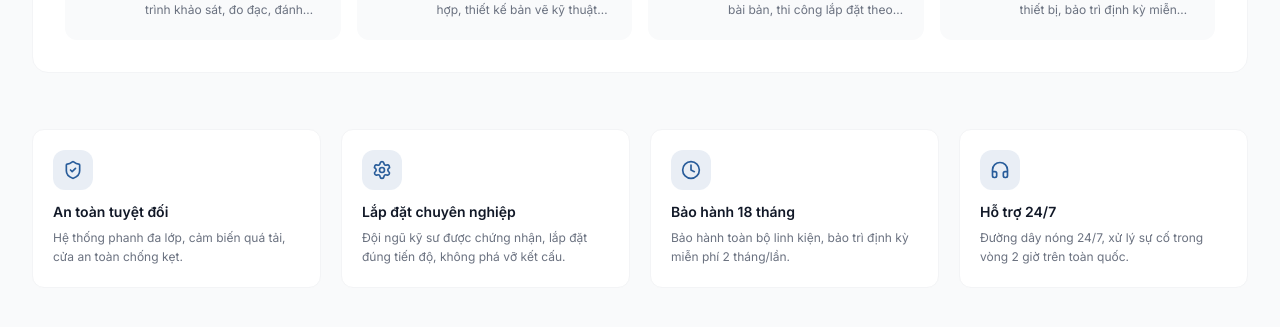
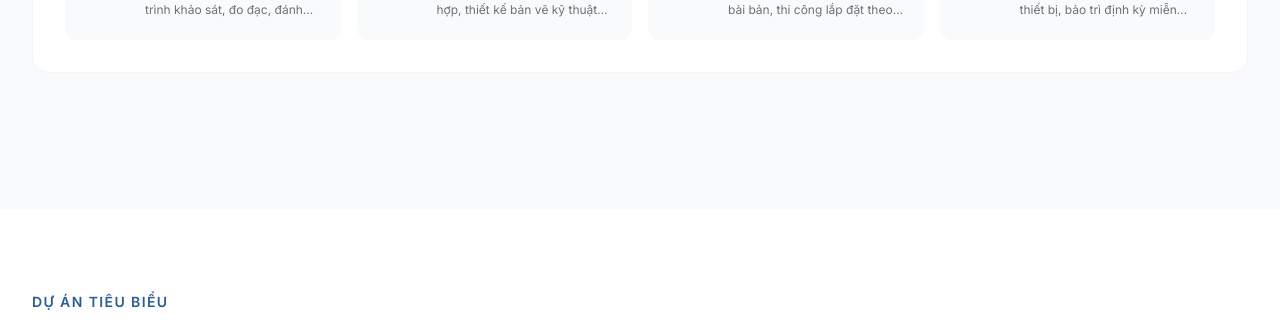
Before and after one commit to HoangDai2/ThangMayHaiPhat, a Next.js app: page / in a window 1280 px wide. Shown: the part 2909-3236 px from the top of the page. Built offline with nearby package versions, Linux system fonts and the light colour scheme; no server answers.

Commit message:
Updated Services.tsx

```diff
--- a/src/components/Services.tsx
+++ b/src/components/Services.tsx
@@ -4,8 +4,6 @@ import {
   Building2,
   ShieldCheck,
   Settings,
-  Clock,
-  Headphones,
   ArrowRight,
   Home,
   Truck,
@@ -32,13 +30,6 @@ const serviceIconMap: Record<string, React.ComponentType<{ size?: number; classN
   wrench: Wrench,
   'shield-check': ShieldCheck,
 };
-
-const features = [
-  { icon: ShieldCheck, title: 'An toàn tuyệt đối', desc: 'Hệ thống phanh đa lớp, cảm biến quá tải, cửa an toàn chống kẹt.' },
-  { icon: Settings, title: 'Lắp đặt chuyên nghiệp', desc: 'Đội ngũ kỹ sư được chứng nhận, lắp đặt đúng tiến độ, không phá vỡ kết cấu.' },
-  { icon: Clock, title: 'Bảo hành 18 tháng', desc: 'Bảo hành toàn bộ linh kiện, bảo trì định kỳ miễn phí 2 tháng/lần.' },
-  { icon: Headphones, title: 'Hỗ trợ 24/7', desc: 'Đường dây nóng 24/7, xử lý sự cố trong vòng 2 giờ trên toàn quốc.' },
-];
 
 export default function Services() {
   const { products } = useProductsData();
@@ -146,21 +137,6 @@ export default function Services() {
           </div>
         </div>
 
-        {/* Feature grid */}
-        <div className="grid sm:grid-cols-2 lg:grid-cols-4 gap-5">
-          {features.map(({ icon: Icon, title, desc }) => (
-            <div
-              key={title}
-              className="bg-white rounded-xl p-5 border border-gray-100 hover:border-[#285c9a]/20 hover:shadow-md transition-all duration-200"
-            >
-              <div className="w-10 h-10 rounded-xl bg-[#285c9a]/10 flex items-center justify-center mb-3">
-                <Icon size={20} className="text-[#285c9a]" />
-              </div>
-              <h4 className="font-semibold text-gray-900 text-sm mb-1.5">{title}</h4>
-              <p className="text-gray-500 text-xs leading-relaxed">{desc}</p>
-            </div>
-          ))}
-        </div>
       </div>
     </section>
   );
```
